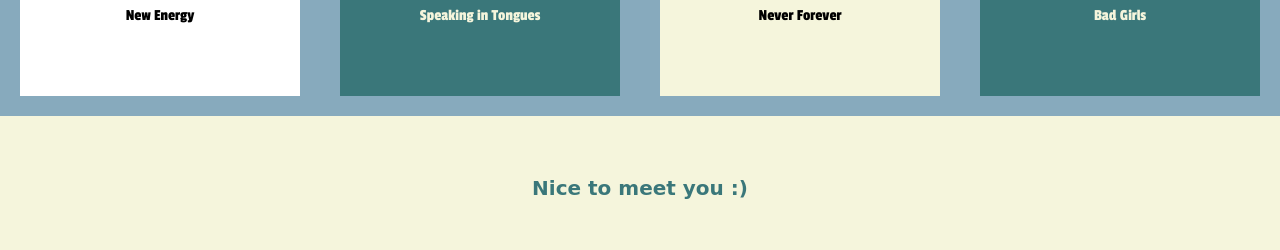
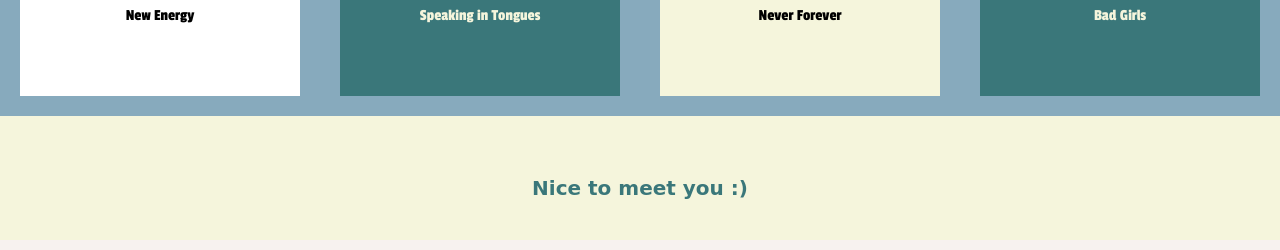
Before and after one commit to teresamadridejos/my-first-website-f5, a plain HTML site: page index.html in a window 1280 px wide. Shown: the part 3126-3376 px from the top of the page. Drawn offline with Linux system fonts and the light colour scheme; a web font is replaced by a local one.

Commit message:
changes final

```diff
--- a/style.css
+++ b/style.css
@@ -250,19 +250,22 @@ body {
 
 footer {
   padding-top: 60px;
-  padding-bottom: 20px;
+  padding-bottom: 10px;
   background-color: beige;
-  display: flex; /* Utiliza flexbox para centrar verticalmente el título */
-  justify-content: center; /* Centra horizontalmente el título */
-  align-items: center; /* Centra verticalmente el título */
+  display: flex;
+  justify-content: center;
+  align-items: center;
+  display: block;
+  margin-top: 3 0px;
 }
+
 
 .footer-text {
   color: #3a777a;
-  font-size: 20px; /* Establece el tamaño de letra */
+  font-size: 20px;
   font-family: 'Darumadrop One', cursive;
-  text-align: center; /* Centra el texto horizontalmente */
-  line-height: 1.2; /* Establece el espaciado entre líneas del texto */
+  text-align: center;
+  line-height: 1.2;
   margin-right: 15%;
   margin-left: 15%;
   padding-bottom: 30px;
```
Also changed, not shown: index.html (+2 -2 lines).
